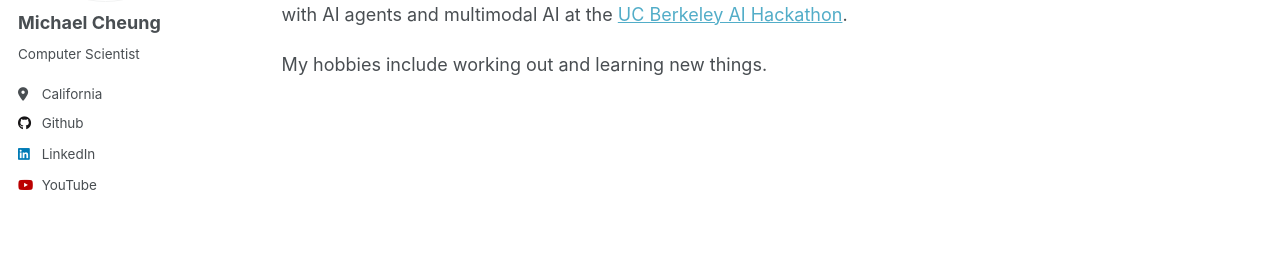
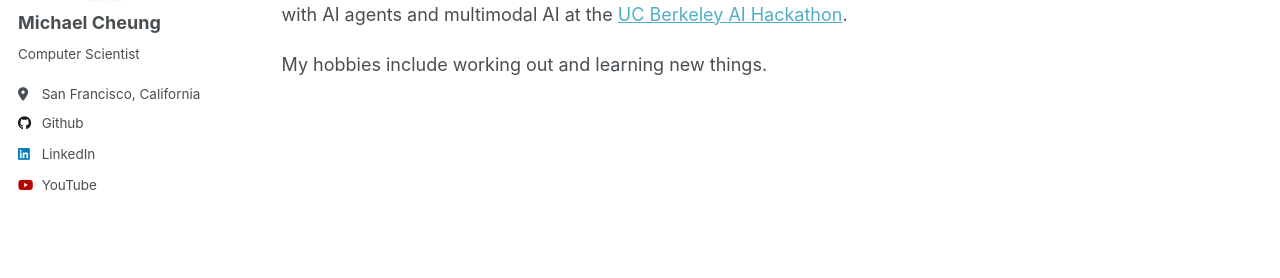
Before and after one commit to cheung0/cheung0.github.io, a Jekyll site: the page built from _pages/about.md, in a window 1280 px wide. Shown: the part 279-557 px from the top of the page. Built offline with Jekyll 4.4.1, drawn with Linux system fonts in a browser that asks for light colours.

Commit message:
Update _config.yml

```diff
--- a/_config.yml
+++ b/_config.yml
@@ -25,7 +25,7 @@ author:
   name             : "Michael Cheung"
   pronouns         : # example: "he/him"
   bio              : "Computer Scientist"
-  location         : "California"
+  location         : "San Francisco, California"
   employer         : #"Red Brick University"
   uri              : # URL
   email            : #"michaelcheung882@gmail.com"
```
